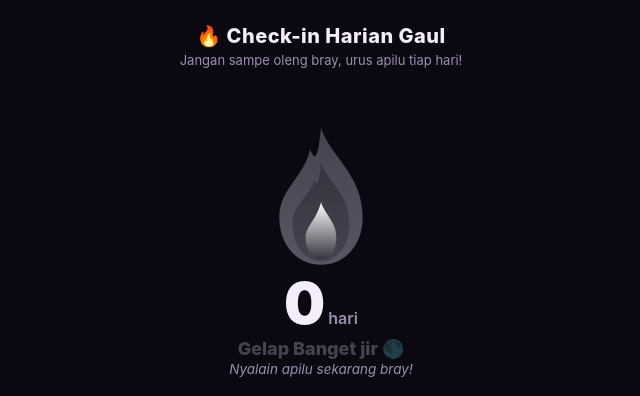
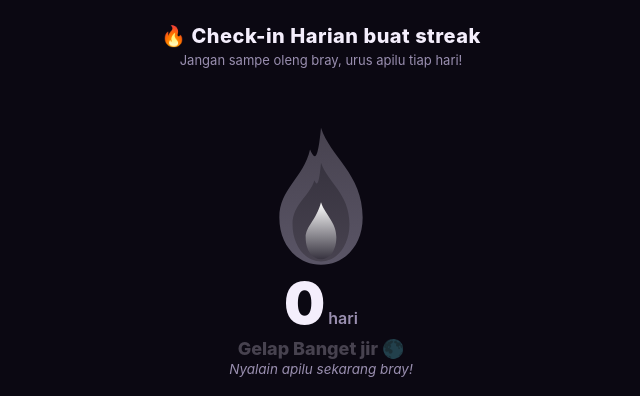
Before and after one commit to dieee44/Check-in-Streak, a plain HTML site: page index.html in a window 1280 px wide. Shown: the top 396 px of the page, without its empty margins (319-959 px from the left). Drawn offline with Linux system fonts and the light colour scheme.

Commit message:
Update index.html

```diff
--- a/index.html
+++ b/index.html
@@ -72,7 +72,7 @@ button:disabled{opacity:.35;cursor:not-allowed;box-shadow:none}
 </head>
 <body>
 <main id="app">
-  <h1>🔥 Check-in Harian Gaul</h1>
+  <h1>🔥 Check-in Harian buat streak</h1>
   <p class="sub">Jangan sampe oleng bray, urus apilu tiap hari!</p>
 
   <div class="fire" id="fire">
```
